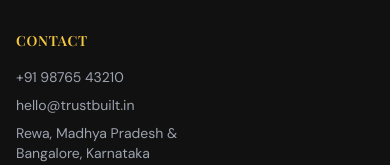
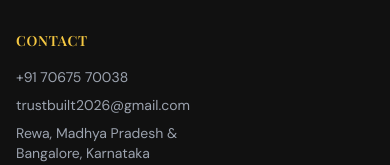
Before and after one commit to Saurav1233/trustbuilt-App, a React (Vite) app in the folder trustbuilt_frontend/: page /login in a window 390 px wide. Shown: the part 1308-1473 px from the top of the page. Built offline with nearby package versions, Linux system fonts and the light colour scheme; no server answers; a web font is replaced by a local one.

Commit message:
Modify email and Mobile

```diff
--- a/trustbuilt_frontend/src/components/Footer.jsx
+++ b/trustbuilt_frontend/src/components/Footer.jsx
@@ -37,8 +37,8 @@
           <div>
             <h4 className="text-gold-400 font-semibold mb-4 text-sm uppercase tracking-wider">Contact</h4>
             <div className="space-y-2 text-gray-400 text-sm">
-              <div>+91 98765 43210</div>
-              <div>hello@trustbuilt.in</div>
+              <div>+91 70675 70038</div>
+              <div>trustbuilt2026@gmail.com</div>
               <div>Rewa, Madhya Pradesh &<br/>Bangalore, Karnataka</div>
             </div>
           </div>
--- a/trustbuilt_frontend/src/pages/Contact.jsx
+++ b/trustbuilt_frontend/src/pages/Contact.jsx
@@ -76,11 +76,11 @@
   const contactCards = [
     {
       icon: <svg className="w-5 h-5" fill="none" viewBox="0 0 24 24" stroke="currentColor" strokeWidth={1.5}><path strokeLinecap="round" strokeLinejoin="round" d="M2.25 6.75c0 8.284 6.716 15 15 15h2.25a2.25 2.25 0 002.25-2.25v-1.372c0-.516-.351-.966-.852-1.091l-4.423-1.106c-.44-.11-.902.055-1.173.417l-.97 1.293c-.282.376-.769.542-1.21.38a12.035 12.035 0 01-7.143-7.143c-.162-.441.004-.928.38-1.21l1.293-.97c.363-.271.527-.734.417-1.173L6.963 3.102a1.125 1.125 0 00-1.091-.852H4.5A2.25 2.25 0 002.25 4.5v2.25z" /></svg>,
-      label: 'Call Us', value: '+91 98765 43210',
+      label: 'Call Us', value: '+91 70675 70038',
     },
     {
       icon: <svg className="w-5 h-5" fill="none" viewBox="0 0 24 24" stroke="currentColor" strokeWidth={1.5}><path strokeLinecap="round" strokeLinejoin="round" d="M21.75 6.75v10.5a2.25 2.25 0 01-2.25 2.25h-15a2.25 2.25 0 01-2.25-2.25V6.75m19.5 0A2.25 2.25 0 0019.5 4.5h-15a2.25 2.25 0 00-2.25 2.25m19.5 0v.243a2.25 2.25 0 01-1.07 1.916l-7.5 4.615a2.25 2.25 0 01-2.36 0L3.32 8.91a2.25 2.25 0 01-1.07-1.916V6.75" /></svg>,
-      label: 'Email Us', value: 'hello@trustbuilt.in',
+      label: 'Email Us', value: 'trustbuilt2026@gmail.com',
     },
     {
       icon: <svg className="w-5 h-5" fill="none" viewBox="0 0 24 24" stroke="currentColor" strokeWidth={1.5}><path strokeLinecap="round" strokeLinejoin="round" d="M15 10.5a3 3 0 11-6 0 3 3 0 016 0z" /><path strokeLinecap="round" strokeLinejoin="round" d="M19.5 10.5c0 7.142-7.5 11.25-7.5 11.25S4.5 17.642 4.5 10.5a7.5 7.5 0 1115 0z" /></svg>,
```
